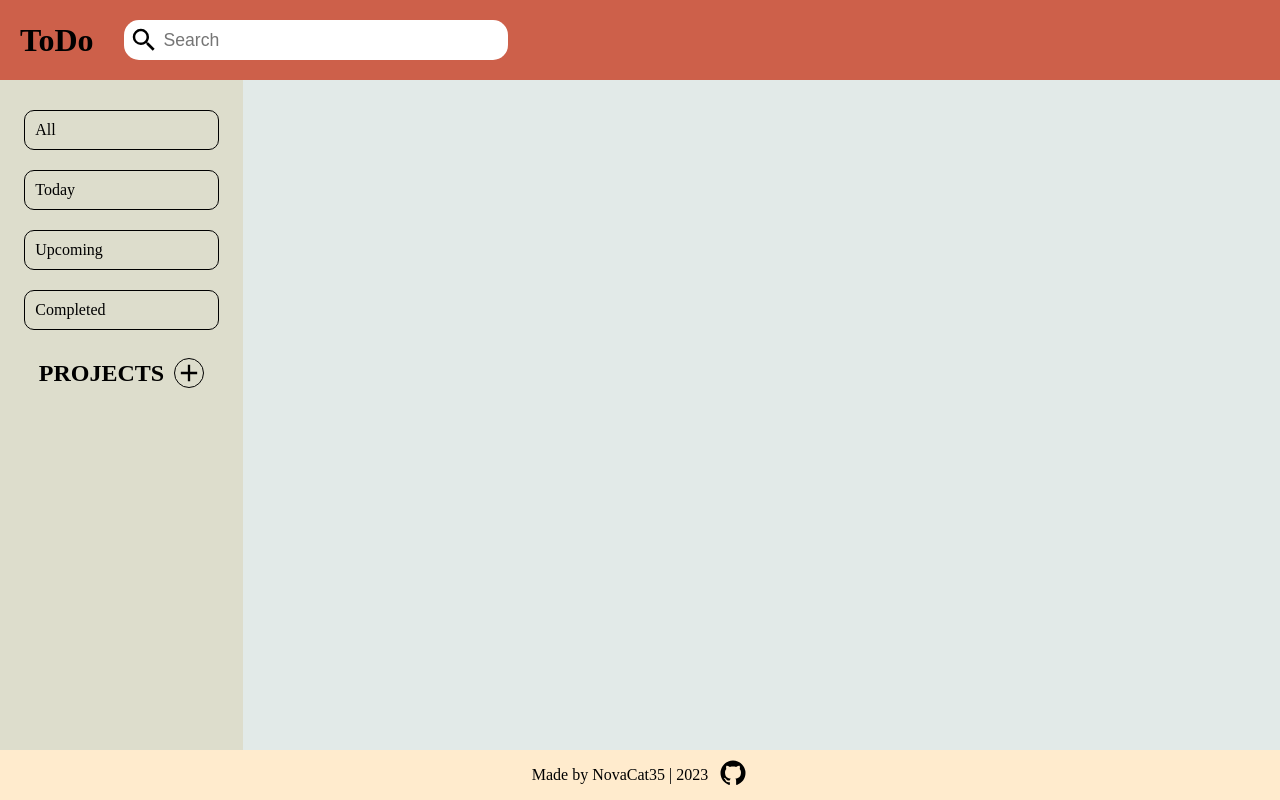
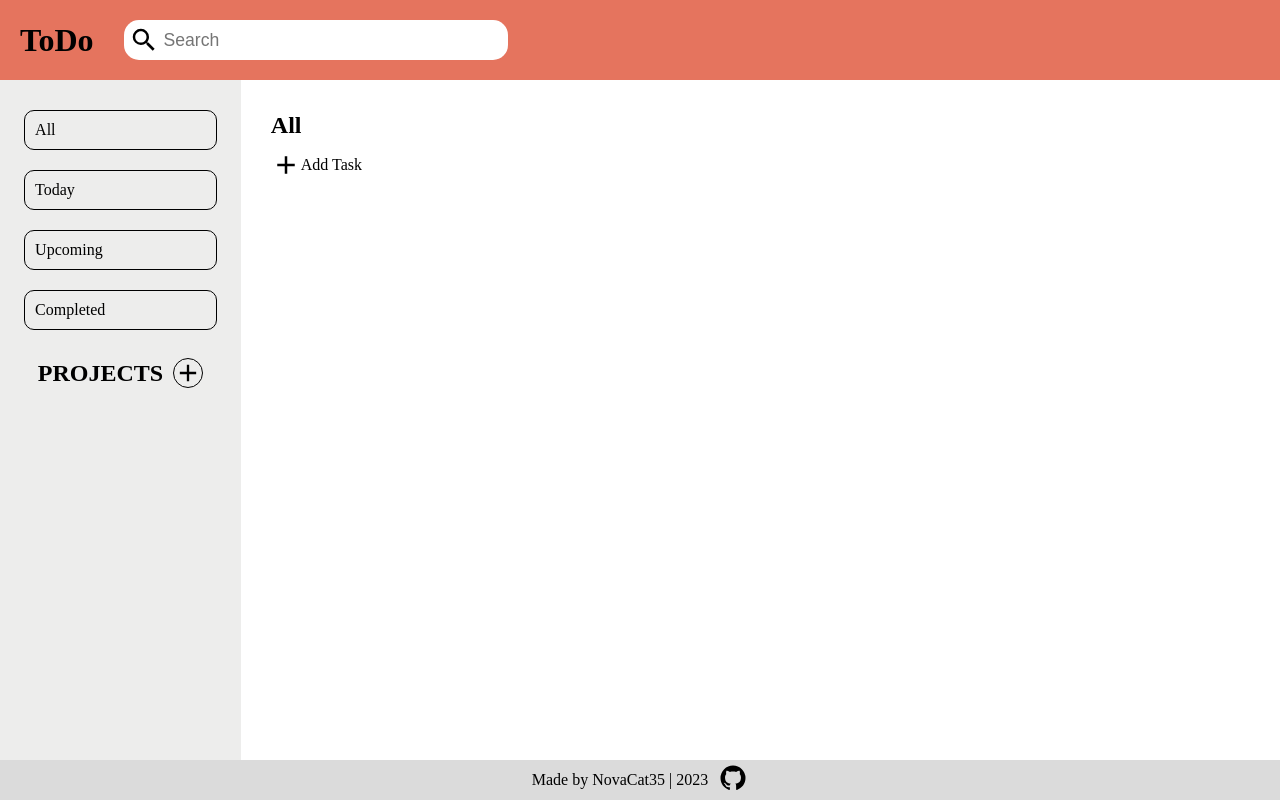
Before and after one commit to NovaCat35/todo-list, a website built with webpack: page dist/index.html in a window 1280 px wide. Built offline with Linux system fonts and the light colour scheme.

Commit message:
Tweek the intitial setup and stylizationn

```diff
--- a/src/index.js
+++ b/src/index.js
@@ -2,12 +2,14 @@ import "./styles/website.css";
 import './styles/modal.css';
 import { addNewProject } from "./projectController.js";
 import fillMainInfo from './mainPageController.js'
+import initWebsite from './initWebsite.js'
 
 const hamburger = document.querySelector('.hamburger');
 const sideNavbar = document.querySelector('.side-nav');
 const newProjectBtn = document.querySelector('.new-project-btn')
 const navTabs = document.querySelectorAll('.navtab');
 
+initWebsite();
 navTabs.forEach(tab =>  tab.addEventListener('click', (event) => fillMainInfo(event, 'mainTabInfo')))
 
 hamburger.addEventListener('click', () => {
--- /dev/null
+++ b/src/initWebsite.js
@@ -0,0 +1,4 @@
+export default function initWebsite() {
+   const mainTitle = document.querySelector(".main-title");
+   mainTitle.textContent = 'All'
+}
--- a/src/styles/website.css
+++ b/src/styles/website.css
@@ -1,4 +1,7 @@
 :root {
+	--nav-bar-background: rgb(237, 237, 236);
+	--top-nav-background: rgb(229, 116, 94);
+	--footer-background: rgb(219, 219, 219);
 }
 * {
 	box-sizing: border-box;
@@ -20,7 +23,7 @@ header {
 	display: flex;
 	align-items: center;
 	gap: 20px;
-	background-color: rgb(205, 96, 74);
+	background-color: var(--top-nav-background);
 	width: 100vw;
 	padding: 20px 20px;
 }
@@ -129,7 +132,7 @@ main .side-nav {
 	display: flex;
 	flex-direction: column;
 	align-items: center;
-	background-color: rgb(221, 221, 204);
+	background-color: var(--nav-bar-background);
 	width: 0;
 	overflow-y: auto;
 	transition: all 0.3s ease-in-out;
@@ -196,9 +199,33 @@ main .side-nav.active {
 /* MAIN Container */
 main .main-content {
 	display: flex;
+	flex-direction: column;
+	align-items: center;
+	width: 100%;
+	padding: 30px;
+	background-color: rgb(255, 255, 255);
+}
+.taskInfoHeader {
+	width: 100%;
+	height: 30px;
+	display: flex;
+	justify-content: flex-start;
+	align-items: center;
+}
+.task-list {
+	display: flex;
+	flex-direction: column;
+	align-items: flex-start;
 	justify-content: center;
 	width: 100%;
-	background-color: rgb(226, 234, 232);
+}
+.addTaskBtn {
+	width: 100%;
+	display: flex;
+	justify-content: flex-start;
+}
+.addTaskBtn img {
+	width: 30px;
 }
 
 
@@ -210,7 +237,8 @@ footer {
 	align-items: center;
 	gap: 10px;
 	width: 100vw;
-	background-color: blanchedalmond;
+	height: 40px;
+	background-color: var(--footer-background);
 }
 footer img {
 	width: 30px;
```
Also changed, not shown: dist/index.html, dist/main.js.
